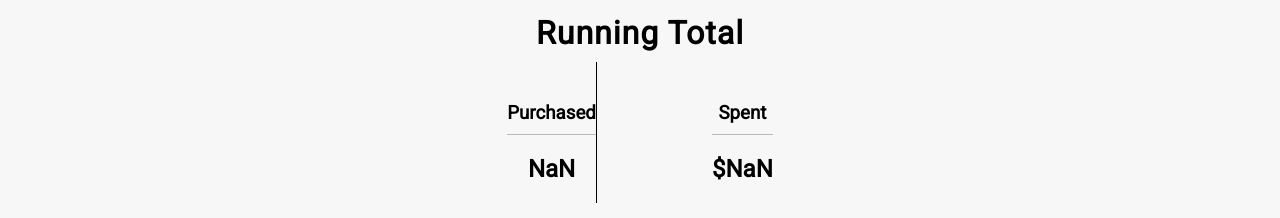
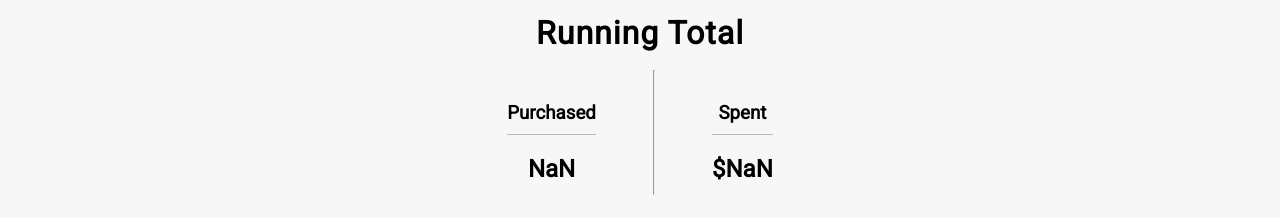
Before and after one commit to thoffman13/purchase-tracker, a Next.js app: page / in a window 1280 px wide. Shown: the part 280-498 px from the top of the page. Built offline with nearby package versions, Linux system fonts and the light colour scheme; no server answers.

Commit message:
Updated design so vertical line changes with size

```diff
--- a/app/globals.css
+++ b/app/globals.css
@@ -203,9 +203,4 @@ input[type='number'] {
   display: flex;
   justify-content: space-between;
   margin: 10px 0;
-  text-align: center;
 }
-
-.total1 {
-  border-right: 0.5px solid #000;
-}
--- a/components/TotalTransactions.tsx
+++ b/components/TotalTransactions.tsx
@@ -12,6 +12,7 @@ const TotalTransactions = async () => {
             <h3>Purchased</h3>
             <h2>{addCommas(Number(totalPurchases?.toFixed(0)))}</h2>
         </div>
+        <hr/>
         <div className='total2'>
             <h3>Spent</h3>
             <h2>${addCommas(Number(totalCosts?.toFixed(2)))}</h2>
```
